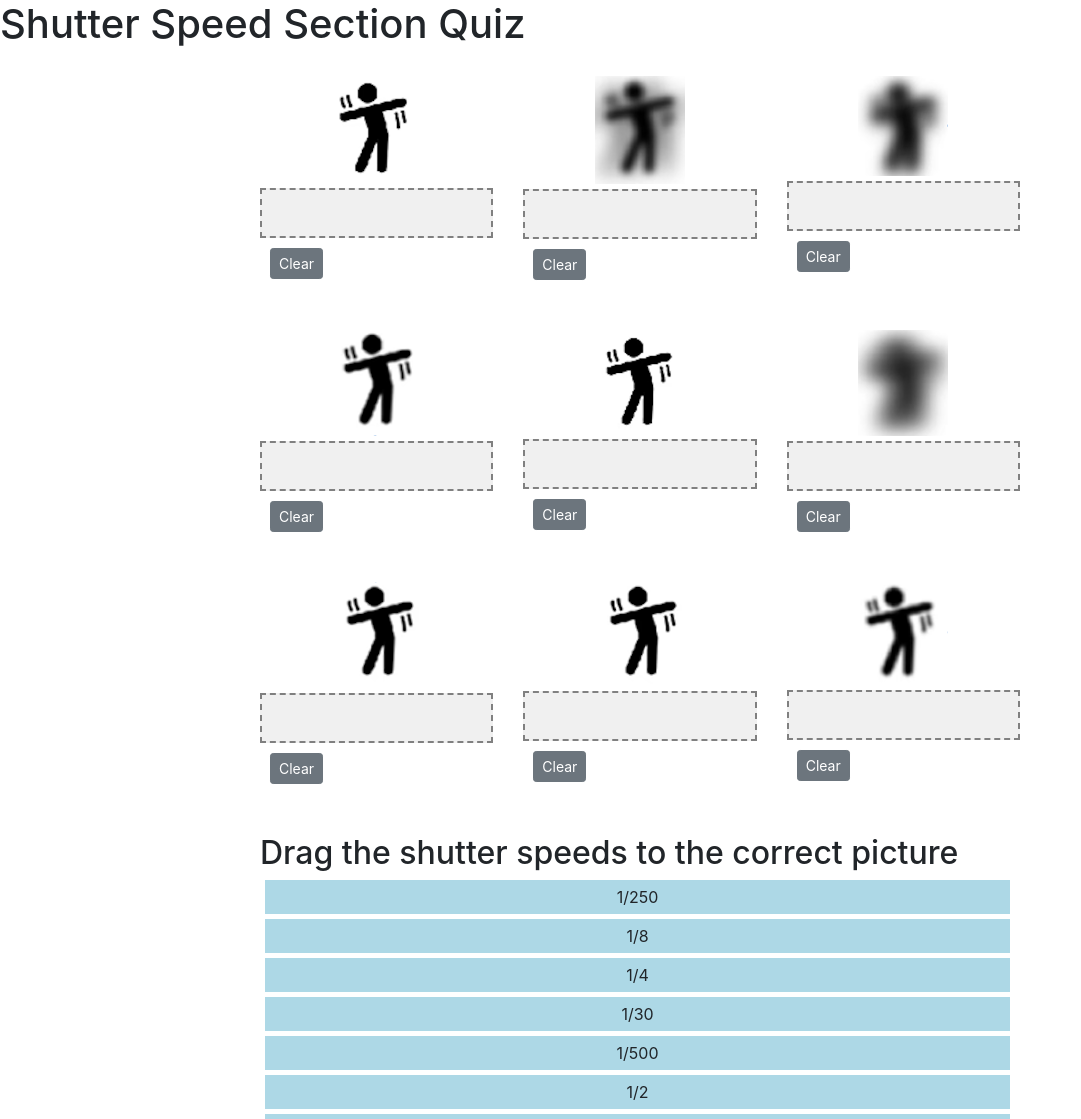
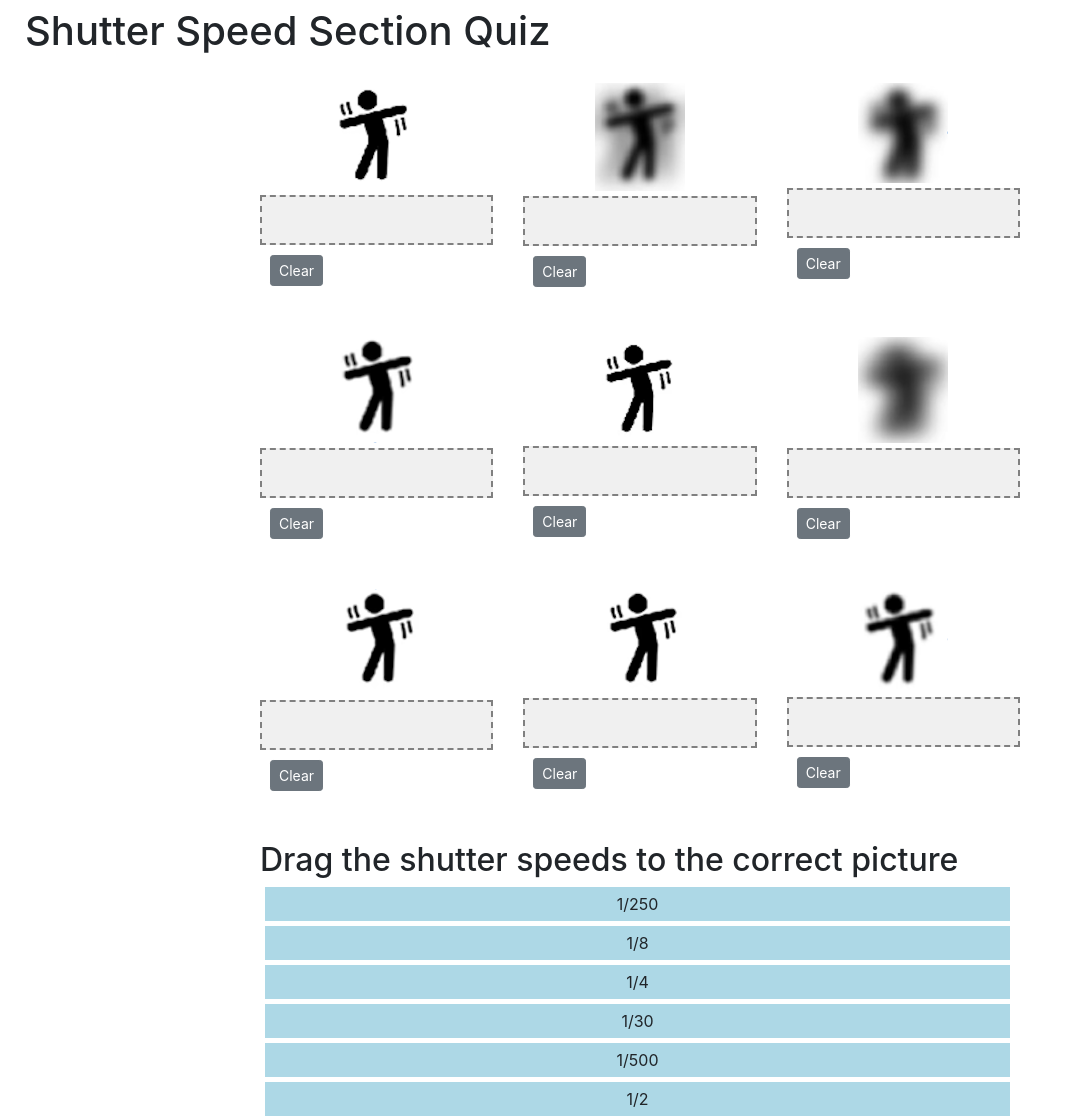
Before and after one commit to YYwang14/UI-Technical-Prototype, a Flask app: page /shutter_quiz in a window 1280 px wide. Shown: the part 56-1175 px from the top of the page, without its empty margins (0-1081 px from the left). Run offline with Flask 3, Linux system fonts and the light colour scheme; some libraries are stand-ins or nearby versions.

Commit message:
Update shutter_quiz.html

```diff
--- a/templates/shutter_quiz.html
+++ b/templates/shutter_quiz.html
@@ -4,7 +4,7 @@
 {% block content %}
 <link rel="stylesheet" href="{{ url_for('static', filename='css/main.css') }}">
 <script src="{{ url_for('static', filename='js/shutter.js') }}"></script>
-<h1>Shutter Speed Section Quiz</h1>
+<h1 style="margin-left: 25px; margin-top: 7px;">Shutter Speed Section Quiz</h1>
 <div class="container">
     <div id="drop-container" class="row">
         {% for speed, image in items %}
@@ -21,10 +21,10 @@
 
     <div class="row">
         <div class="col-md-12">
-            <h2>Drag the shutter speeds to the correct picture</h2>
+            <h2 class="title">Drag the shutter speeds to the correct picture</h2>
             <div id="drag-container">
                 {% for speed, image in items %}
-                <div class="draggable" draggable="true" id="shutter-{{ speed }}" data-shutter="1-{{ speed }}">1/{{ speed }}</div>
+                <div class="draggable" draggable="true" id="shutter-{{ speed }}" data-shutter="1-{{ speed }}" >1/{{ speed }}</div>
                 {% endfor %}
             </div>
         </div>
```
